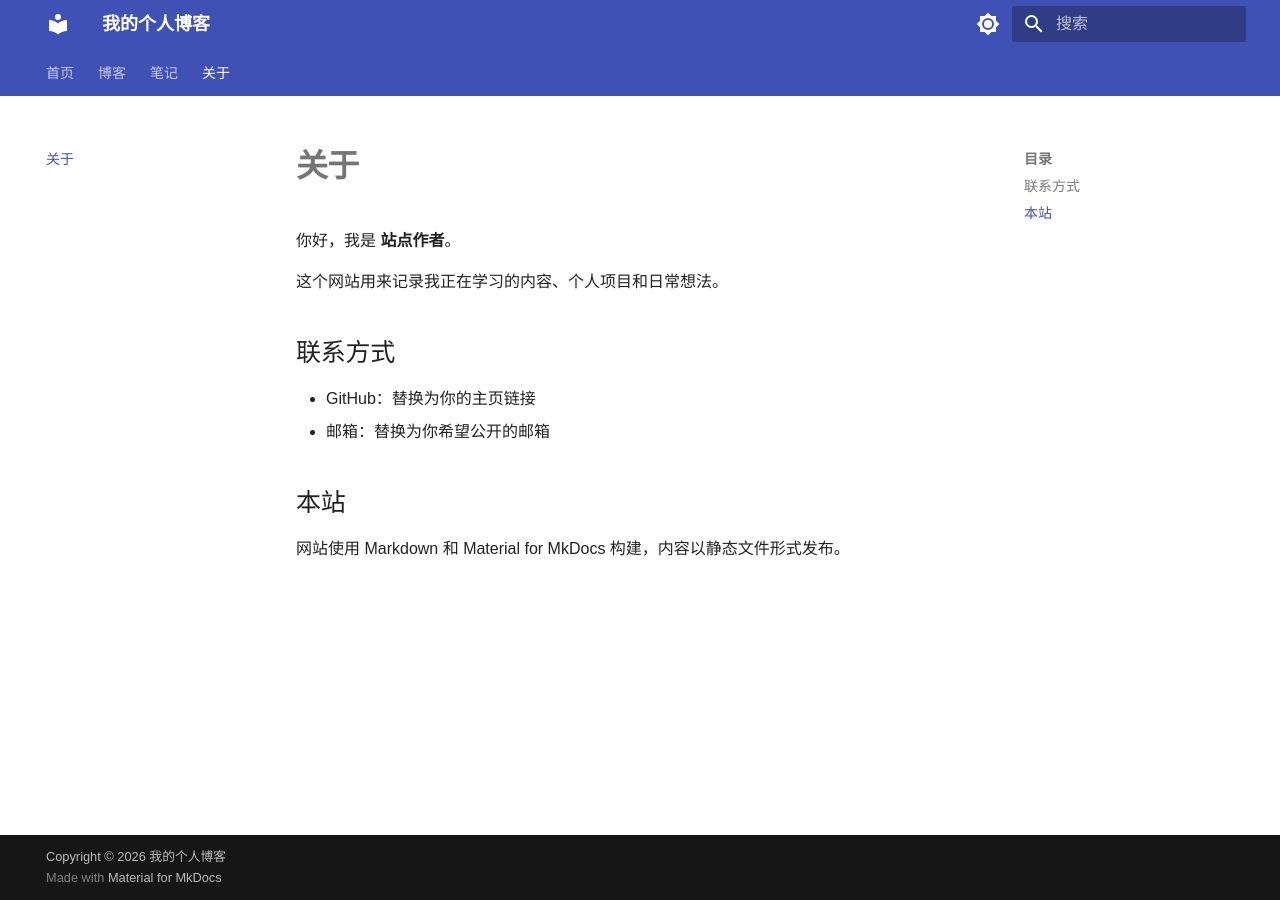
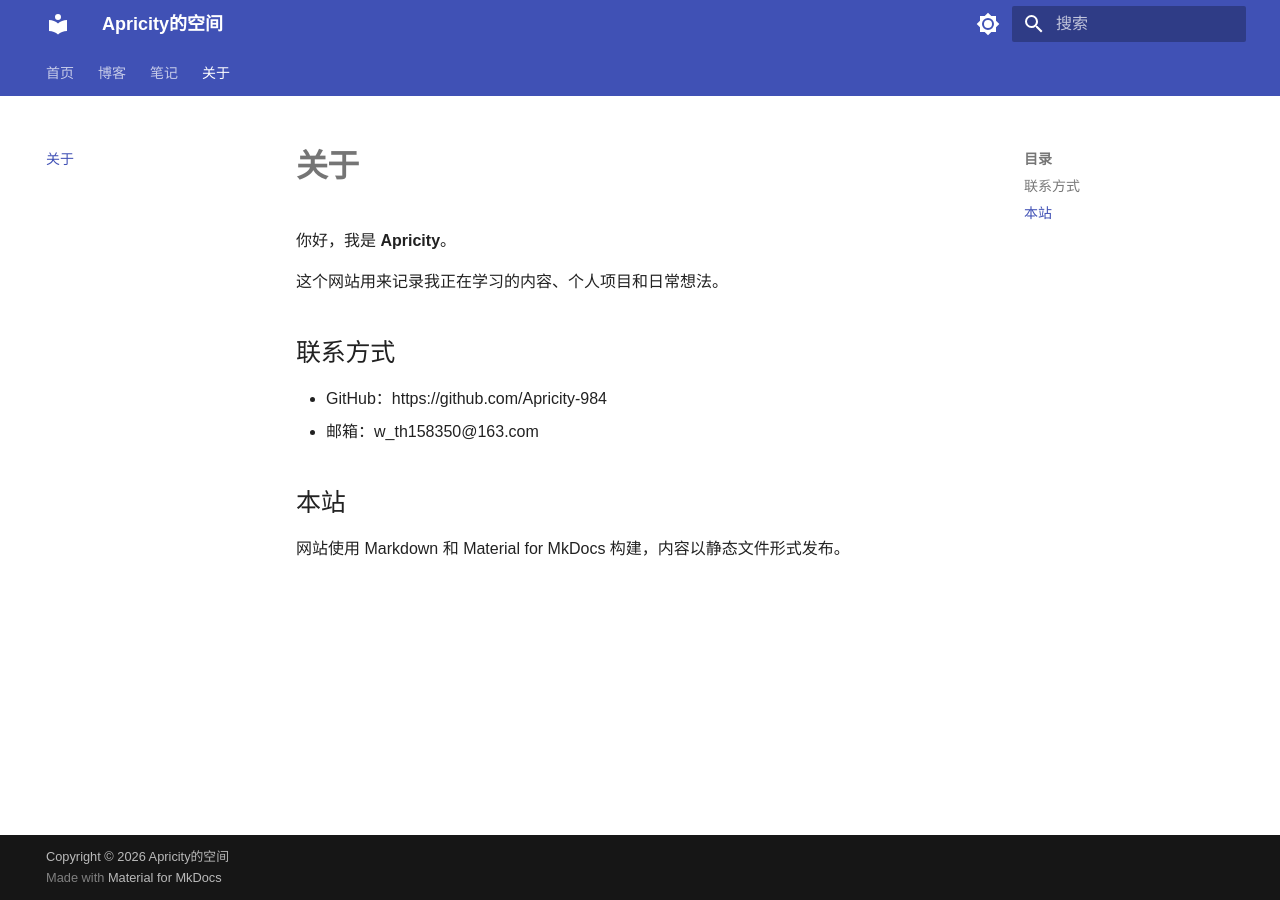
Before and after one commit to Apricity-984/my_personal_web, an MkDocs documentation site: the page built from docs/about.md, in a window 1280 px wide. Built offline with MkDocs 1.6.1 and Material for MkDocs 9.7.7, drawn with Linux system fonts in a browser that asks for light colours.

Commit message:
Create personal blog

```diff
--- a/docs/about.md
+++ b/docs/about.md
@@ -1,13 +1,13 @@
 # 关于
 
-你好，我是 **站点作者**。
+你好，我是 **Apricity**。
 
 这个网站用来记录我正在学习的内容、个人项目和日常想法。
 
 ## 联系方式
 
-- GitHub：替换为你的主页链接
-- 邮箱：替换为你希望公开的邮箱
+- GitHub：https://github.com/Apricity-984
+- 邮箱：w_th158350@163.com
 
 ## 本站
 
--- a/mkdocs.yml
+++ b/mkdocs.yml
@@ -1,6 +1,6 @@
-site_name: 我的个人博客
-site_description: 记录技术、阅读与日常想法
-site_author: 站点作者
+site_name: Apricity的空间
+site_description: 记录学习笔记、阅读与日常想法
+site_author: Apricity
 
 theme:
   name: material
@@ -67,4 +67,4 @@ nav:
       - 学习: notes/study.md
   - 关于: about.md
 
-copyright: Copyright &copy; 2026 我的个人博客
+copyright: Copyright &copy; 2026 Apricity的空间
```
Also changed, not shown: docs/index.md (+3 -3 lines), docs/notes/index.md (+0 -2 lines), docs/roadmap.md (deleted, +0 -101 lines), 1 other file.
